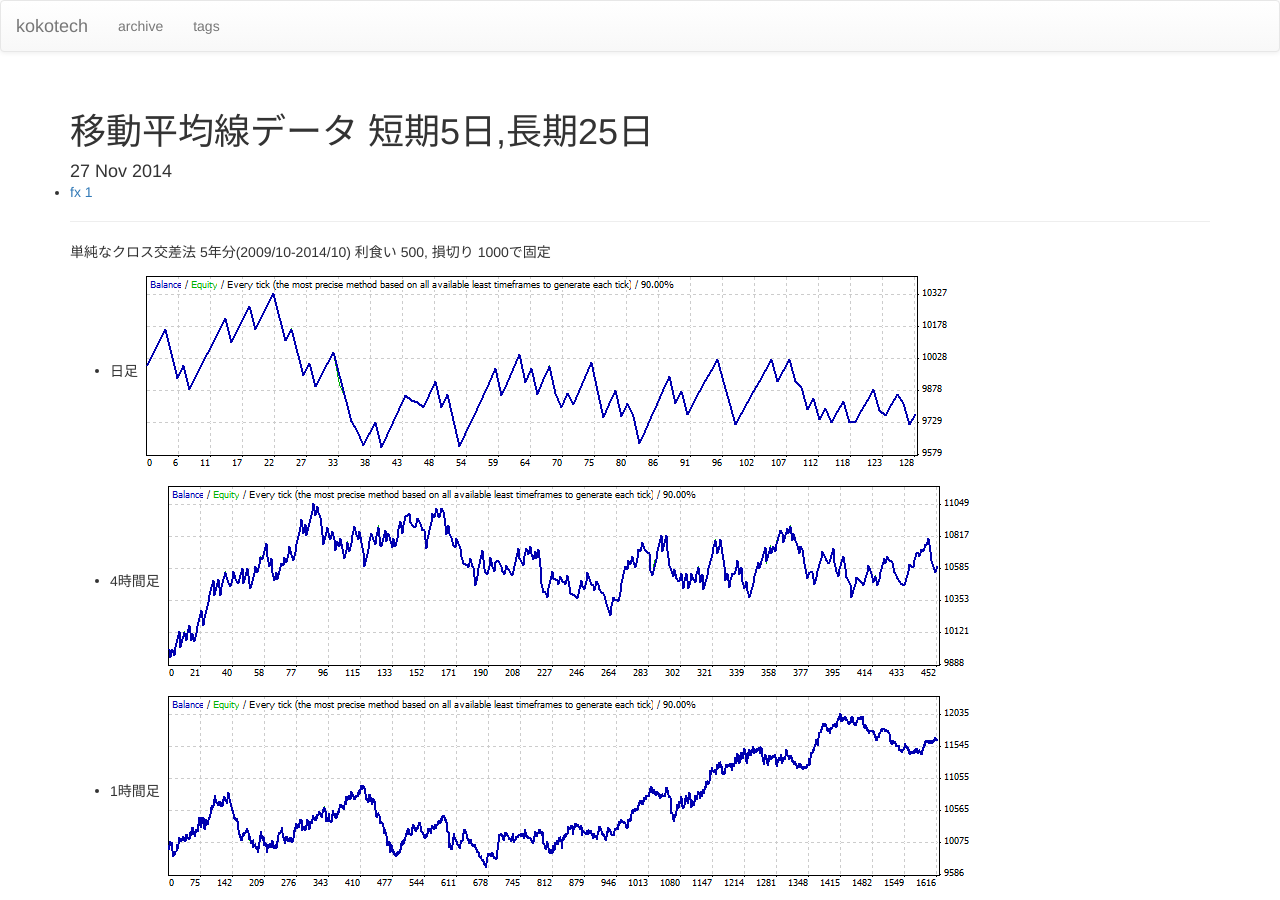
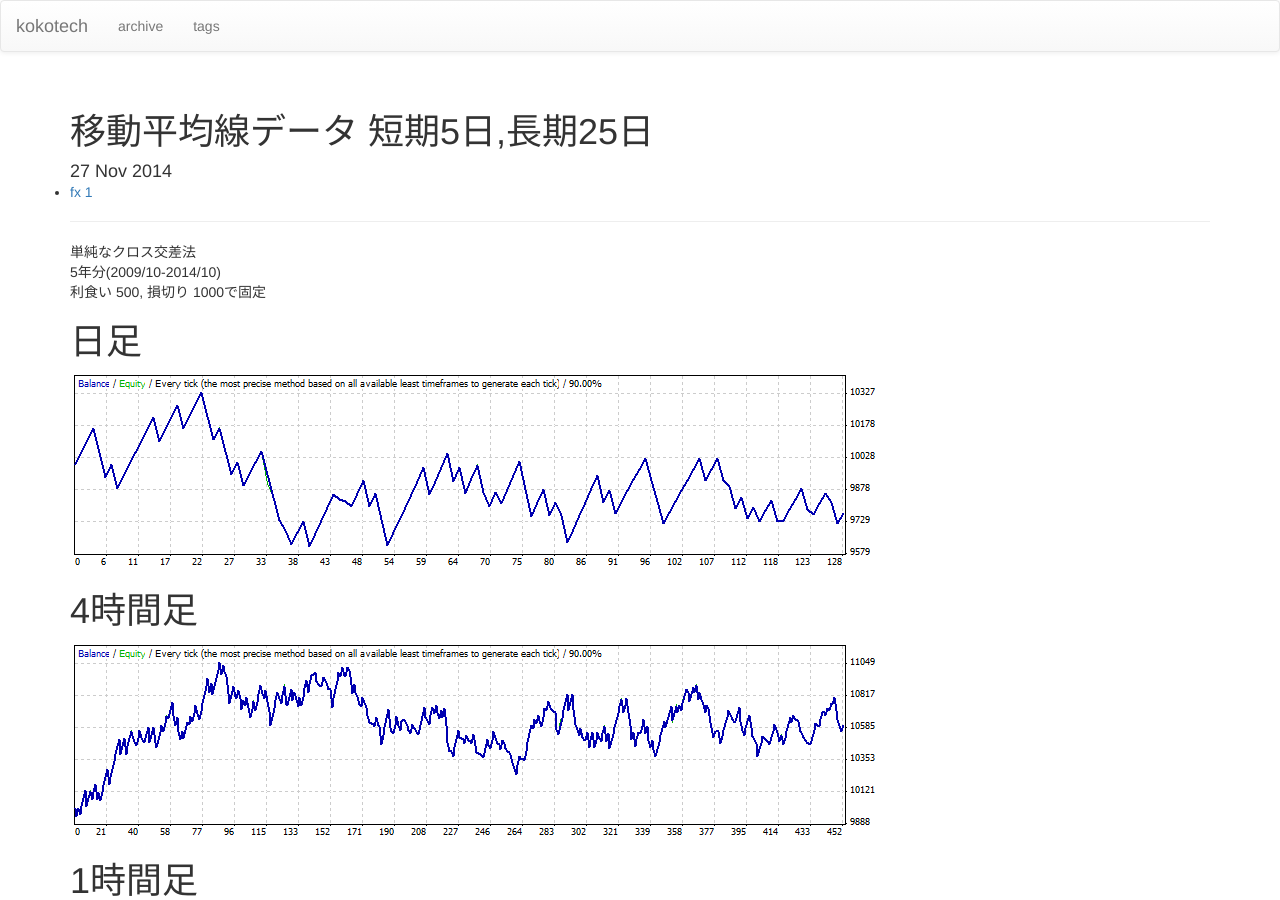
Before and after one commit to deepneko/deepneko.github.io, a Jekyll site: the page built from _posts/2014-11-27-fx_ma_data.md, in a window 1280 px wide and 900 px high. Built offline with Jekyll 4.4.1, drawn with Linux system fonts in a browser that asks for light colours; nearby versions of some CDN libraries; library files that are not in the unit come from our copies; comment, search, counter and statistics services are not loaded; some of the changed text lies outside the part shown.

Commit message:
simple_ma2

```diff
--- a/_posts/2014-11-27-fx_ma_data.md
+++ b/_posts/2014-11-27-fx_ma_data.md
@@ -9,25 +9,25 @@ date: 2014-11-27 11:41:22
 5年分(2009/10-2014/10)
 利食い 500, 損切り 1000で固定
 
-- 日足
+# 日足
 ![日足]({{ site.url }}/assets/simple_ma2/Simple_MA2_test1_USDJPY_D1.gif)
 
-- 4時間足
+# 4時間足
 ![4時間足]({{ site.url }}/assets/simple_ma2/Simple_MA2_test1_USDJPY_H4.gif)
 
-- 1時間足
+# 1時間足
 ![1時間足]({{ site.url }}/assets/simple_ma2/Simple_MA2_test1_USDJPY_H1.gif)
 
-- 30分足
+# 30分足
 ![30分足]({{ site.url }}/assets/simple_ma2/Simple_MA2_test1_USDJPY_M30.gif)
 
-- 15分足
+# 15分足
 ![15分足]({{ site.url }}/assets/simple_ma2/Simple_MA2_test1_USDJPY_M15.gif)
 
-- 5分足
+# 5分足
 ![5分足]({{ site.url }}/assets/simple_ma2/Simple_MA2_test1_USDJPY_M5.gif)
 
-- 1分足
+# 1分足
 ![1分足]({{ site.url }}/assets/simple_ma2/Simple_MA2_test1_USDJPY_M1.gif)
 
 こんな単純なプログラムでも1時間足で利益が出てるのが意外。
```
Also changed, not shown: 4 other files.
